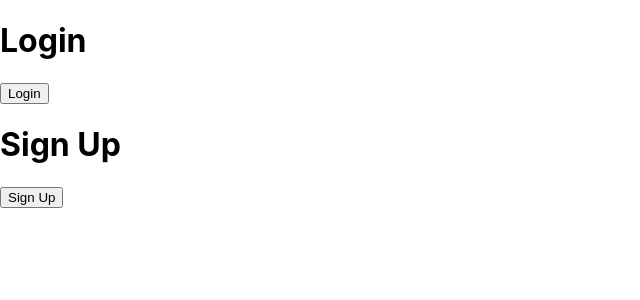
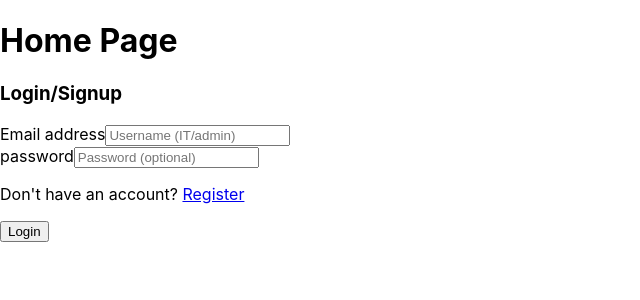
Before and after one commit to 4564831/tickets, a React (Create React App) app: page / in a window 1280 px wide. Shown: the top 300 px of the page, without its empty margins (0-640 px from the left). Built offline with nearby package versions, Linux system fonts and the light colour scheme.

Commit message:
clean home page and add login/signup page

```diff
--- a/src/pages/Login.js
+++ b/src/pages/Login.js
@@ -2,7 +2,7 @@ import React, { Component, useState } from "react"
 import { Link, useNavigate } from "react-router-dom"
 import '../App.css';
 
-function Home() {
+function Login() {
     const navigate = useNavigate()
     const [user, setUser] = useState("")
 
@@ -15,9 +15,9 @@ function Home() {
     }
     return(
         <div className="text-center">
-            <form className="form-signin">
-                <img className="mb-4" src="https://getbootstrap.com/docs/4.0/assets/brand/bootstrap-solid.svg" alt="" width="72" height="72"/>
-                <h1 className="h3 mb-3 font-weight-normal">Please sign in</h1>
+            <form>
+                <h1>Home Page</h1>
+                <h3>Login/Signup</h3>
                 <label for="inputEmail" className="sr-only">Email address</label>
                 <input
                   type="email"
@@ -25,18 +25,19 @@ function Home() {
                   placeholder="Username (IT/admin)"
                   onChange={(e) => setUser(e.target.value)}
                   autofocus/>
-                <label for="inputPassword" class="sr-only">password</label>
-                <input type="password" id="inputPassword" placeholder="Password (optional)"/>
-                <p>{`Don't have an account? `}<Link to="/signup">Signup</Link></p>
+                <div>
+                  <label for="inputPassword" class="sr-only">password</label>
+                  <input type="password" id="inputPassword" placeholder="Password (optional)"/>
+                </div>
+                <p>{`Don't have an account? `}<Link to="/sign-up">Register</Link></p>
                 <button
                   className="btn btn-lg btn-primary btn-block"
                   onClick={() => verify(user)}
                 >Login
                 </button>
-                <p class="mt-5 mb-3 text-muted">&copy; 2017-2018</p>
             </form>
         </div>
     )
 }
 
-export default Home;
+export default Login;
--- a/src/pages/MainPage.js
+++ b/src/pages/MainPage.js
@@ -1,19 +1,12 @@
 import React, { useState } from "react"
 import { useNavigate } from "react-router-dom"
+import Login from "./Login";
 
 export default function MainPage() {
     const navigate = useNavigate()
     return(
         <div>
-            <div>
-                <h1>Login</h1>
-                <button onClick={() => navigate("/login")}>Login</button>
-            </div>
-            <div>
-                <h1>Sign Up</h1>
-                <button onClick={() => navigate("/sign-up")}>Sign Up</button>
-            </div>
+          <Login/>
         </div>
-
     )
 }
```
